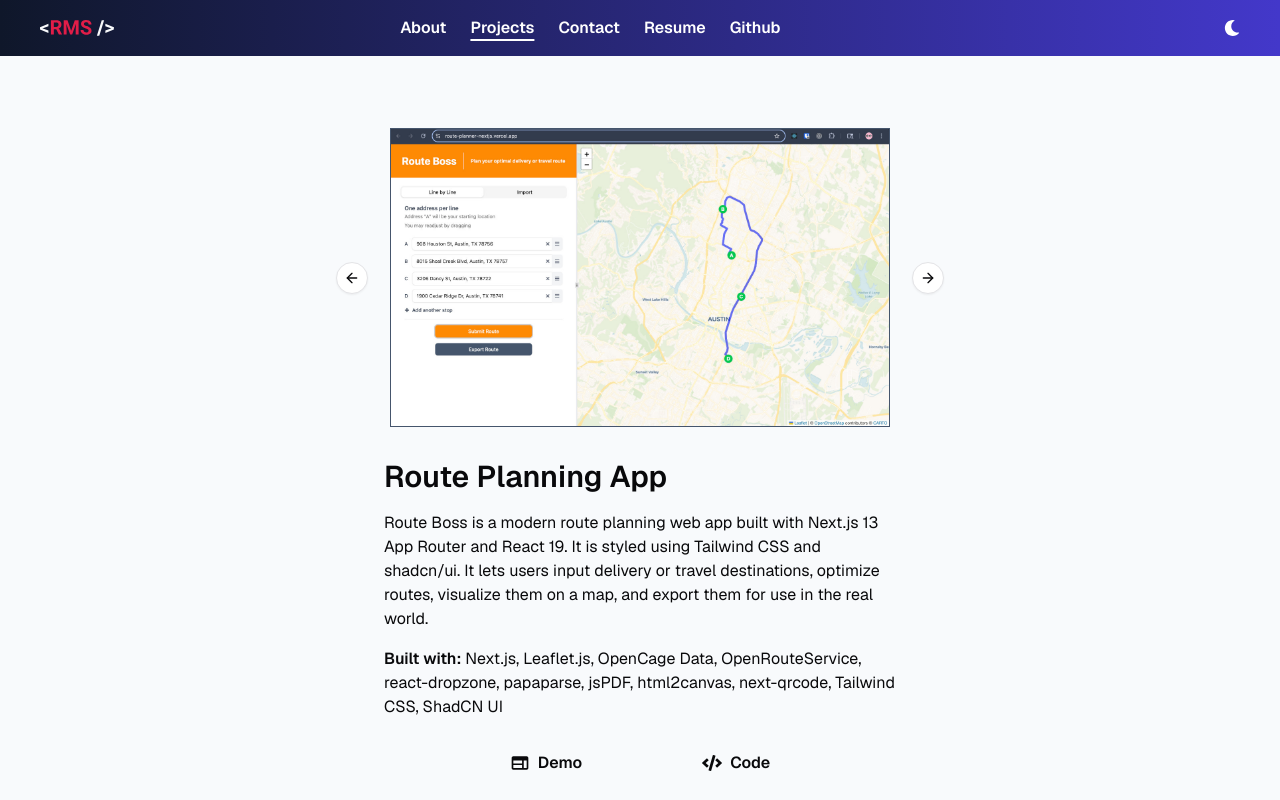
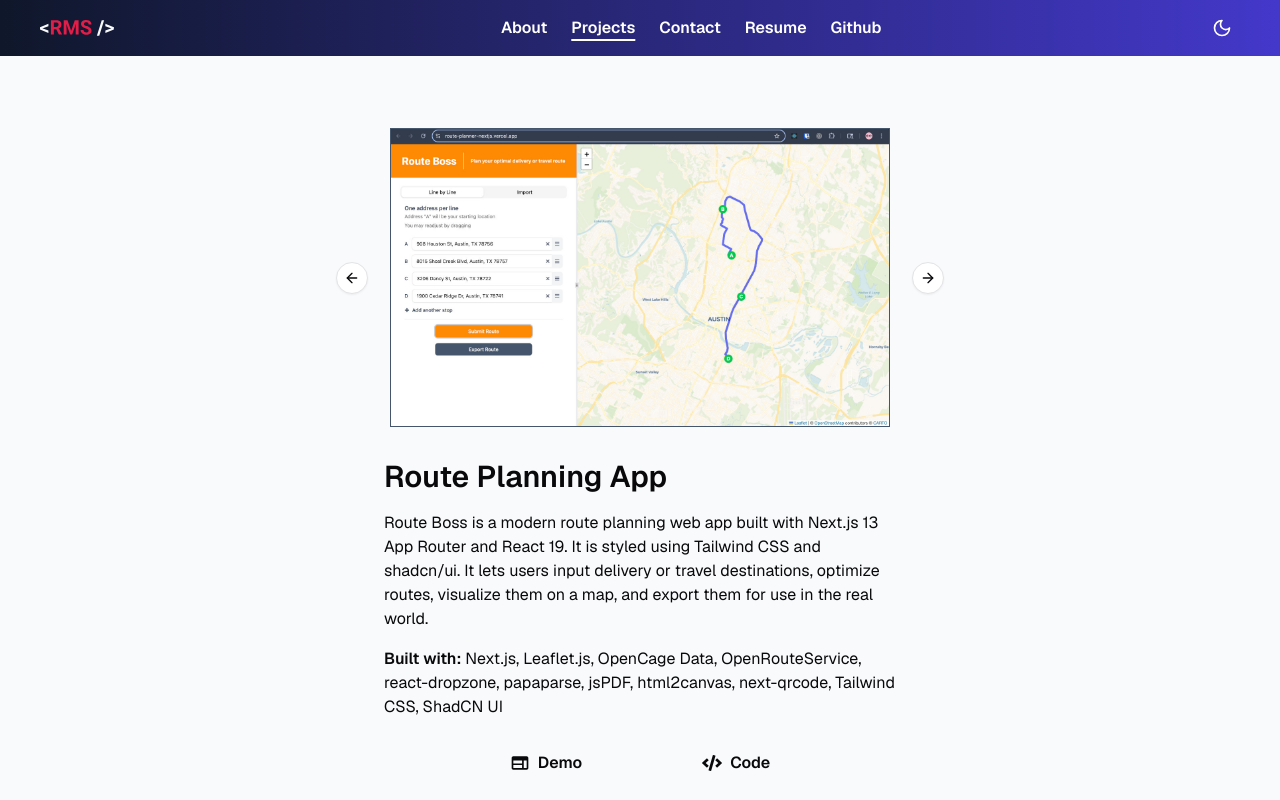
Before and after one commit to ReneMSdev/portfolio-website, a Next.js app: page /projects in a window 1280 px wide. Shown: the top 800 px of the page. Built offline with nearby package versions, Linux system fonts and the light colour scheme.

Commit message:
initial setup for dark mode

```diff
--- a/package.json
+++ b/package.json
@@ -16,6 +16,7 @@
     "embla-carousel-react": "^8.6.0",
     "lucide-react": "^0.511.0",
     "next": "15.3.2",
+    "next-themes": "^0.4.6",
     "react": "^19.0.0",
     "react-dom": "^19.0.0",
     "react-icons": "^5.5.0",
--- a/src/app/layout.js
+++ b/src/app/layout.js
@@ -4,6 +4,7 @@
 import MobileMenu from '@/components/MobileMenu'
 import { LoadingProvider } from '@/context/LoadingContext'
 import RouteChangeSpinner from '@/components/RouteChangeSpinner'
+import { ThemeProvider } from '@/components/theme-provider'
 
 const geistSans = Geist({
   variable: '--font-geist-sans',
@@ -22,16 +23,27 @@
 
 export default function RootLayout({ children }) {
   return (
-    <html lang='en'>
+    <html
+      lang='en'
+      suppressHydrationWarning
+    >
       <body
         className={`${geistSans.variable} ${geistMono.variable} bg-slate-50 antialiased font-sans min-h-screen overflow-auto`}
+      >
+        <ThemeProvider
+          attribute='class'
+          defaultTheme='system'
+          enableSystem
+          disableTransitionOnChange
         >
           <LoadingProvider>
             <RouteChangeSpinner />
             <Navbar />
             <MobileMenu />
+
             <main className='pt-0 md:pt-20'>{children}</main>
           </LoadingProvider>
+        </ThemeProvider>
       </body>
     </html>
   )
--- a/src/components/Navbar.jsx
+++ b/src/components/Navbar.jsx
@@ -4,6 +4,8 @@
 import { cn } from '@/lib/utils'
 import NavLink from './NavLink'
 import { FaSun, FaMoon } from 'react-icons/fa'
+import { Moon, Sun } from 'lucide-react'
+import { ThemeToggle } from '@/components/theme-toggle'
 
 const navItems = [
   { label: 'About', href: '/' },
@@ -57,7 +59,7 @@
           Github
         </a>
       </div>
-      <FaMoon className='text-white ml-auto mr-10 cursor-pointer' />
+      <ThemeToggle />
     </nav>
   )
 }
--- /dev/null
+++ b/src/components/theme-provider.jsx
@@ -0,0 +1,24 @@
+'use client'
+
+import React, { useEffect, useState } from 'react'
+import { ThemeProvider as NextThemesProvider } from 'next-themes'
+
+export function ThemeProvider({ children, ...props }) {
+  const [mounted, setMounted] = useState(false)
+
+  useEffect(() => {
+    setMounted(true)
+  }, [])
+
+  if (!mounted) return null
+
+  return (
+    <NextThemesProvider
+      attribute='class'
+      defaultTheme='system'
+      {...props}
+    >
+      {children}
+    </NextThemesProvider>
+  )
+}
--- /dev/null
+++ b/src/components/theme-toggle.jsx
@@ -0,0 +1,30 @@
+'use client'
+
+import { useTheme } from 'next-themes'
+import { useEffect, useState } from 'react'
+import { Moon, Sun } from 'lucide-react'
+
+export function ThemeToggle() {
+  const { theme, setTheme } = useTheme()
+  const [mounted, setMounted] = useState(false)
+
+  useEffect(() => {
+    setMounted(true) // Avoid hydration mismatch
+  }, [])
+
+  if (!mounted) return null
+
+  return (
+    <button
+      onClick={() => setTheme(theme === 'dark' ? 'light' : 'dark')}
+      className='p-2 mr-10 rounded-md cursor-pointer'
+      aria-label='Toggle Theme'
+    >
+      {theme === 'dark' ? (
+        <Sun className='w-5 h-5 text-white' />
+      ) : (
+        <Moon className='w-5 h-5 text-white' />
+      )}
+    </button>
+  )
+}
--- a/tailwind.config.js
+++ b/tailwind.config.js
@@ -1,6 +1,7 @@
 /** @type {import('tailwindcss').Config} */
 module.exports = {
   content: ['./src/**/*.{js,ts,jsx,tsx}', './app/**/*.{js,ts,jsx,tsx}'],
+  darkMode: 'class',
   theme: {
     extend: {
       fontFamily: {
```
Also changed, not shown: 1 other file (tests, documents, lock files or other folders). Lines whose indentation alone changed are shown as unchanged.
